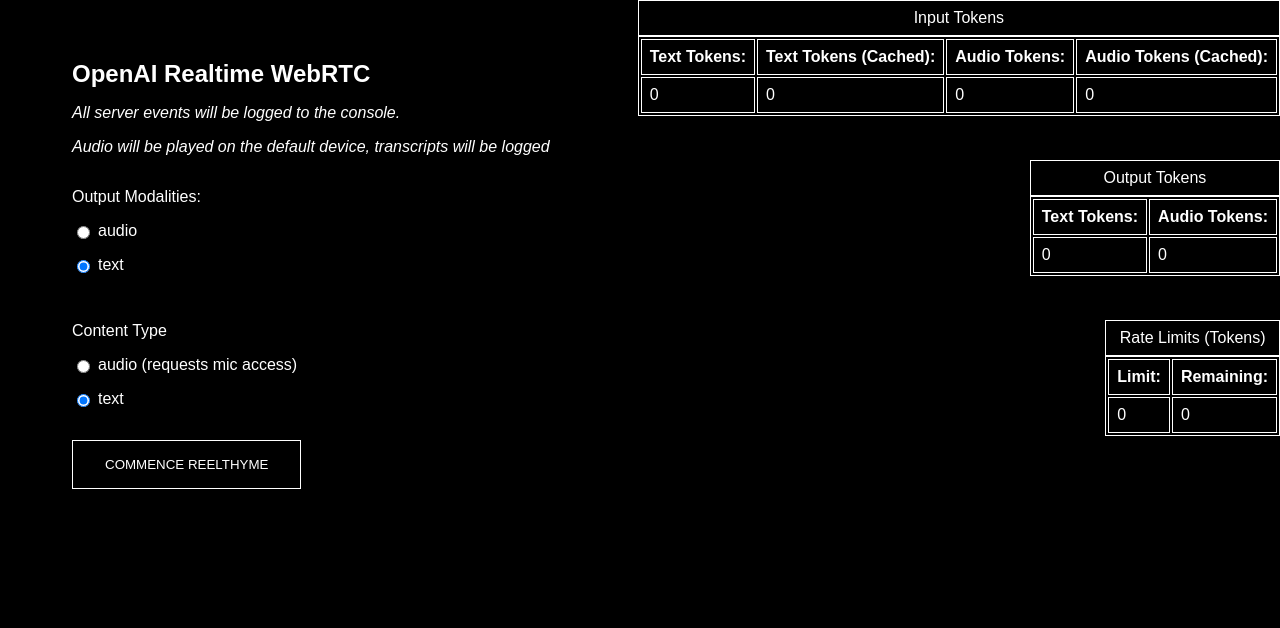
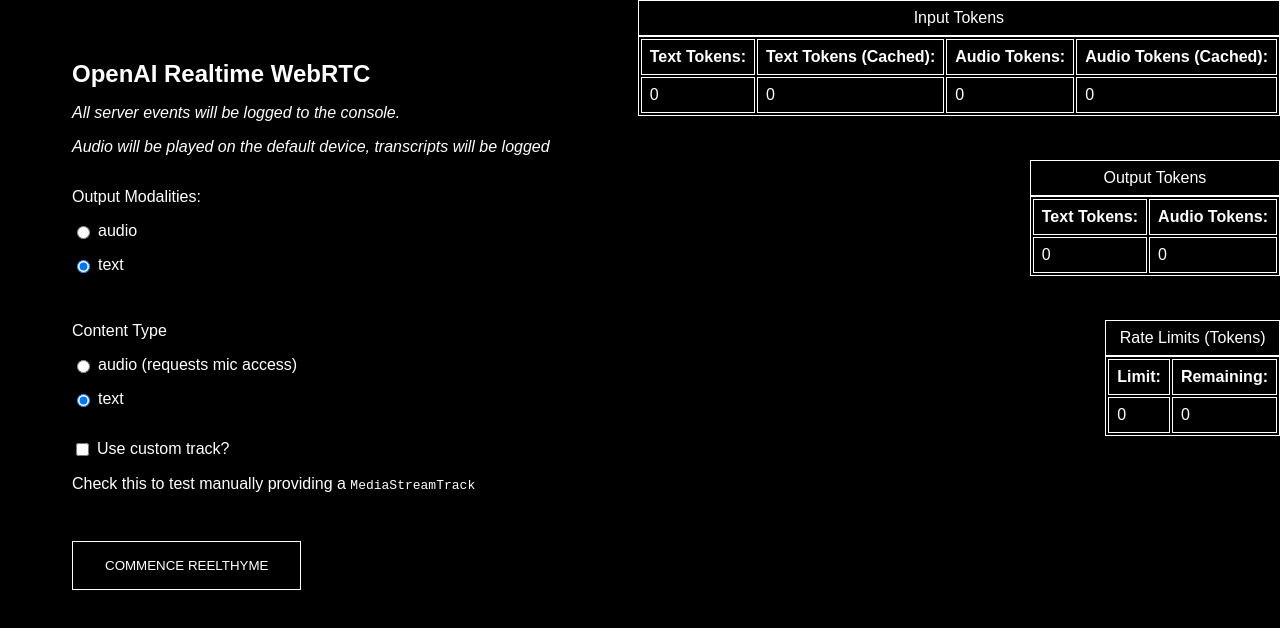
Before and after one commit to brianium/reelthyme, a plain HTML site: page resources/public/index.html in a window 1280 px wide. Drawn offline with Linux system fonts and the light colour scheme; a script that the page names is missing; a web font is replaced by a local one.

Commit message:
feat(cljs): add :media-stream-track param for content type override

```diff
--- a/resources/public/index.html
+++ b/resources/public/index.html
@@ -41,6 +41,12 @@
 	    text
 	    <input type="radio" name="content_type" value="input_text" id="content-text" checked />
 	  </label>
+	</div>
+	<div class="form-group">
+	  <label for="track">Use custom track? <input type="checkbox" id="track" name="track" value="1" /></label>
+	  <p>
+	    Check this to test manually providing a <code>MediaStreamTrack</code>
+	  </p>
 	</div>
 	<button id="thebutton" type="button">
 	  Commence Reelthyme
```
Also changed, not shown: 7 other files.
